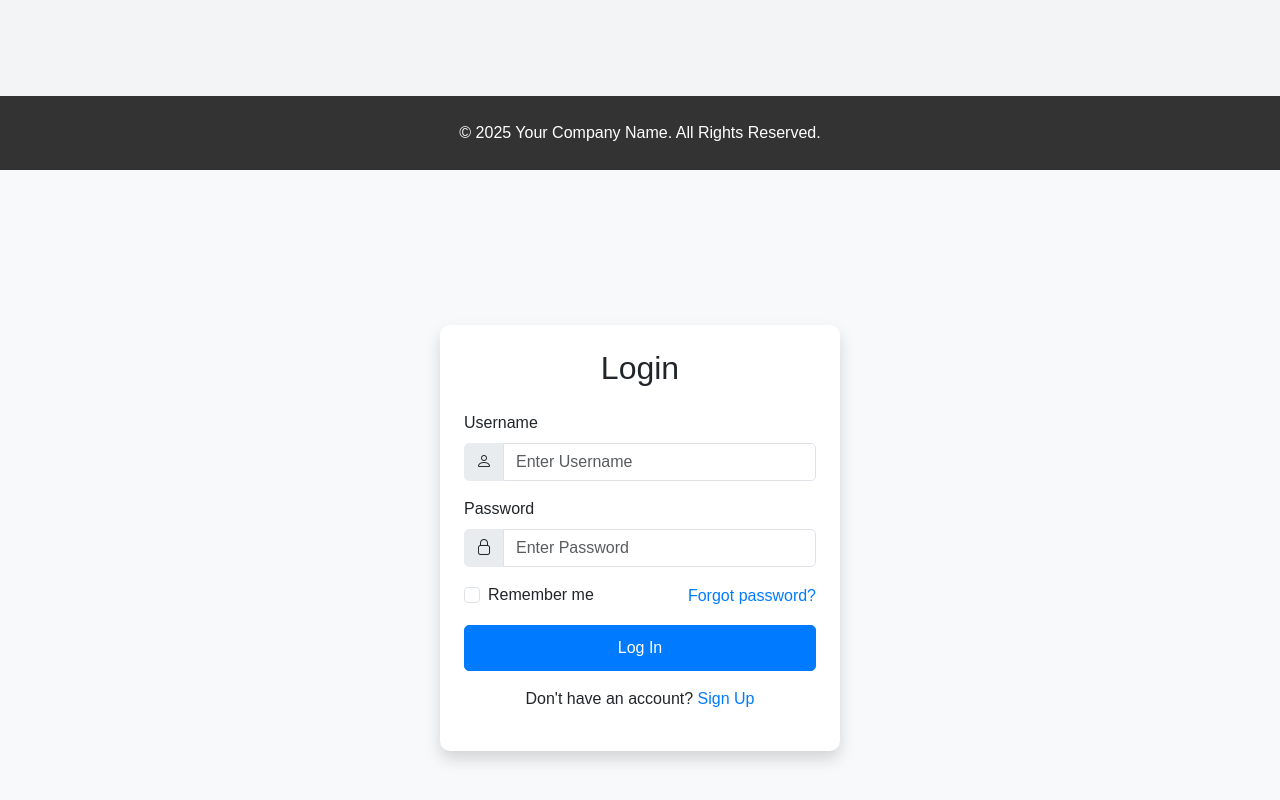
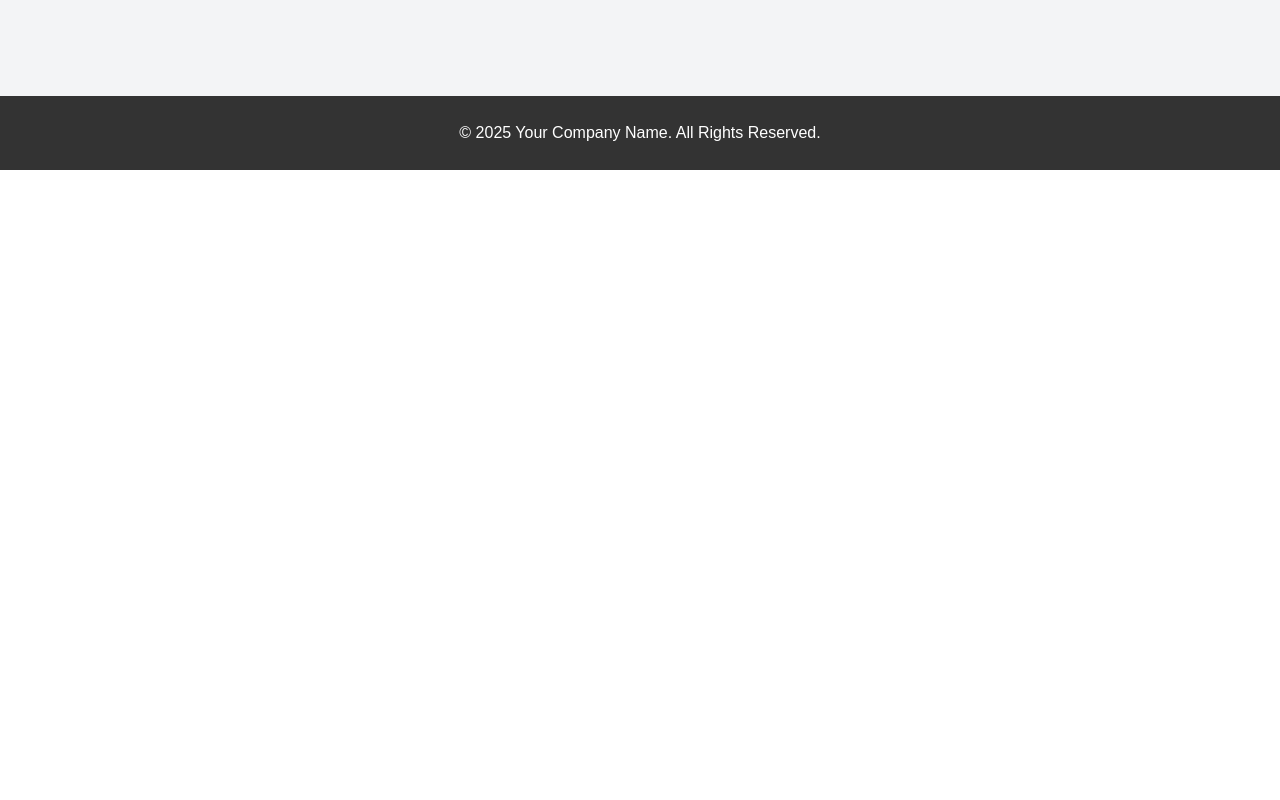
Before and after one commit to macharlasathya/full_stack_park_and_go_app, a React (Vite) app: page / in a window 1280 px wide. Shown: the part 4017-4817 px from the top of the page. After the commit the page ends 4187 px from the top, so only its background shows below. Built offline with nearby package versions, Linux system fonts and the light colour scheme.

Commit message:
upading some changes

```diff
--- a/src/App.jsx
+++ b/src/App.jsx
@@ -25,7 +25,7 @@ function App() {
      <AccordionComponent title="Frequently Asked Questions!" />
      <Footer />
 
-     <LoginForm/>
+     {/* <LoginForm/> */}
 
 
     </>
```
